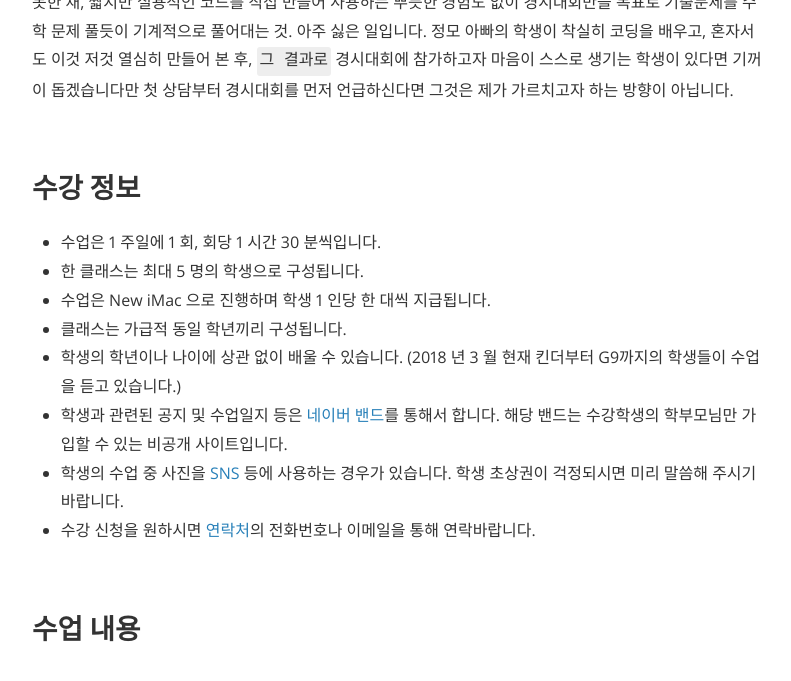
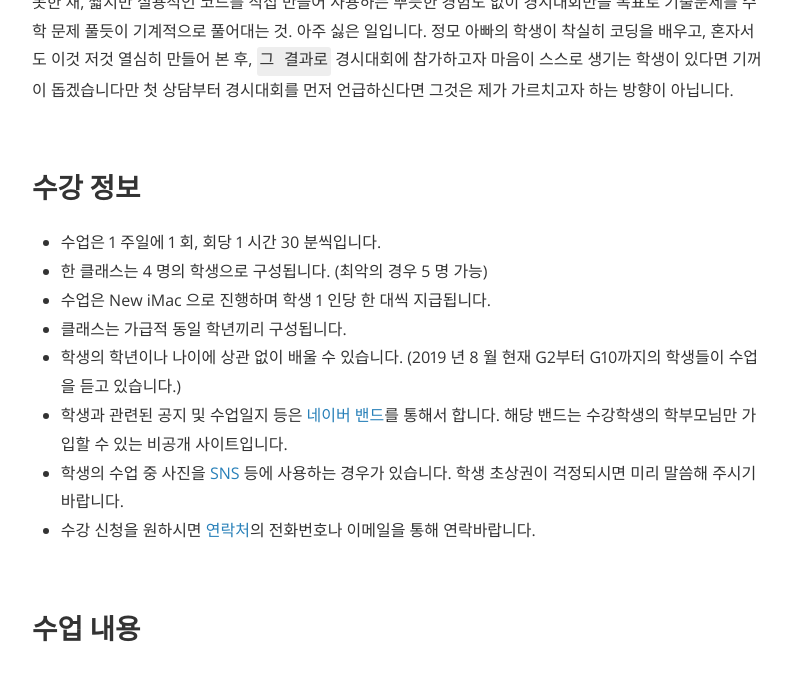
Before and after one commit to ryuci/ryuci.github.io, a Jekyll site: the page built from 3_수업 소개.md, in a window 1280 px wide and 900 px high, scrolled down 953 px, cut to the strip 0-689 px from the top of the window. Shown: the top 681 px of the strip, without its empty margins (240-1031 px from the left). Built offline with Jekyll 4.4.1, drawn with Linux system fonts in a browser that asks for light colours; nearby versions of some CDN libraries.

Commit message:
Update 3_수업 소개.md

```diff
--- a/3_수업 소개.md
+++ b/3_수업 소개.md
@@ -32,10 +32,10 @@ custom_js:
 ## 수강 정보
 
 * 수업은 1 주일에 1 회, 회당 1 시간 30 분씩입니다.
-* 한 클래스는 최대 5 명의 학생으로 구성됩니다.
+* 한 클래스는 4 명의 학생으로 구성됩니다. (최악의 경우 5 명 가능)
 * 수업은 New iMac 으로 진행하며 학생 1 인당 한 대씩 지급됩니다.
 * 클래스는 가급적 동일 학년끼리 구성됩니다.
-* 학생의 학년이나 나이에 상관 없이 배울 수 있습니다. (2018 년 3 월 현재 킨더부터 G9까지의 학생들이 수업을 듣고 있습니다.)
+* 학생의 학년이나 나이에 상관 없이 배울 수 있습니다. (2019 년 8 월 현재 G2부터 G10까지의 학생들이 수업을 듣고 있습니다.)
 * 학생과 관련된 공지 및 수업일지 등은 [네이버 밴드](https://band.us/band/61868143)를 통해서 합니다. 해당 밴드는 수강학생의 학부모님만 가입할 수 있는 비공개 사이트입니다.
 * 학생의 수업 중 사진을 [SNS](https://www.instagram.com/jeju.codetolearn/) 등에 사용하는 경우가 있습니다. 학생 초상권이 걱정되시면 미리 말씀해 주시기 바랍니다.
 * 수강 신청을 원하시면 [연락처](/contacts)의 전화번호나 이메일을 통해 연락바랍니다.
```
